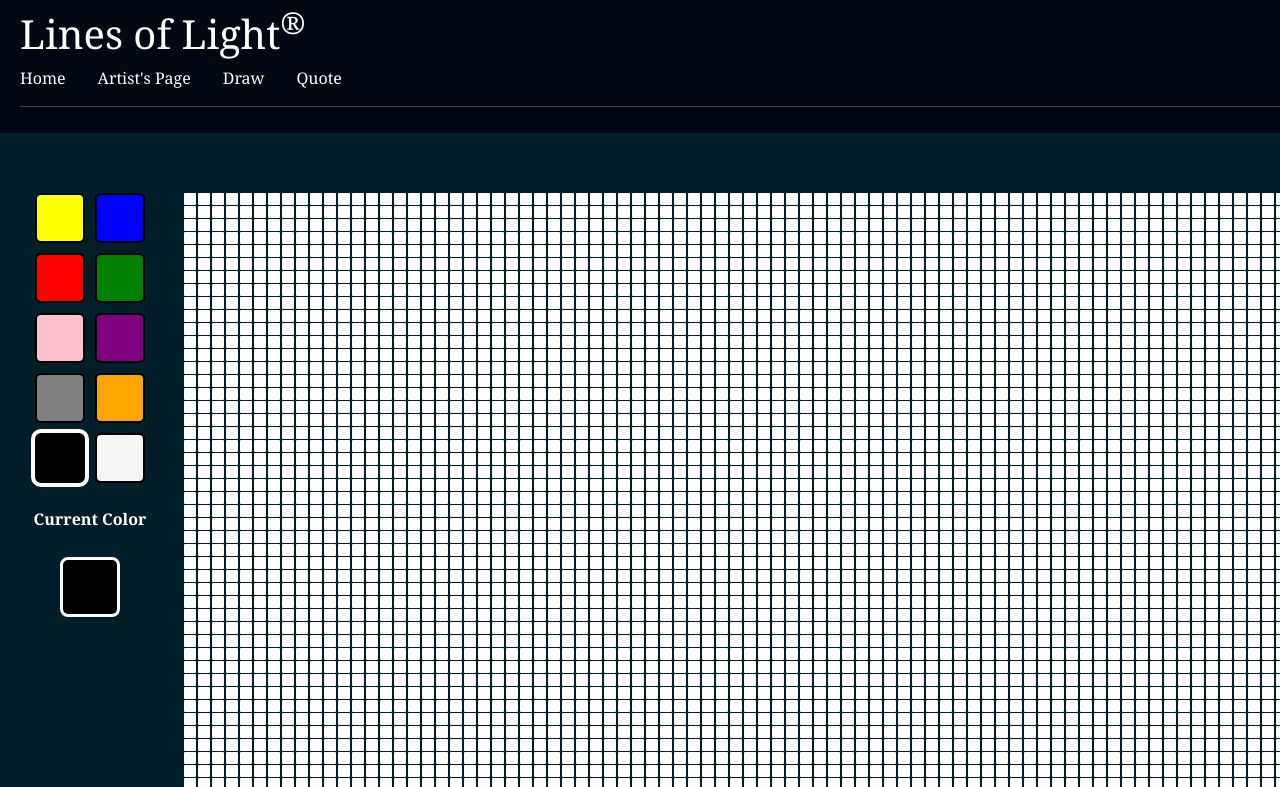
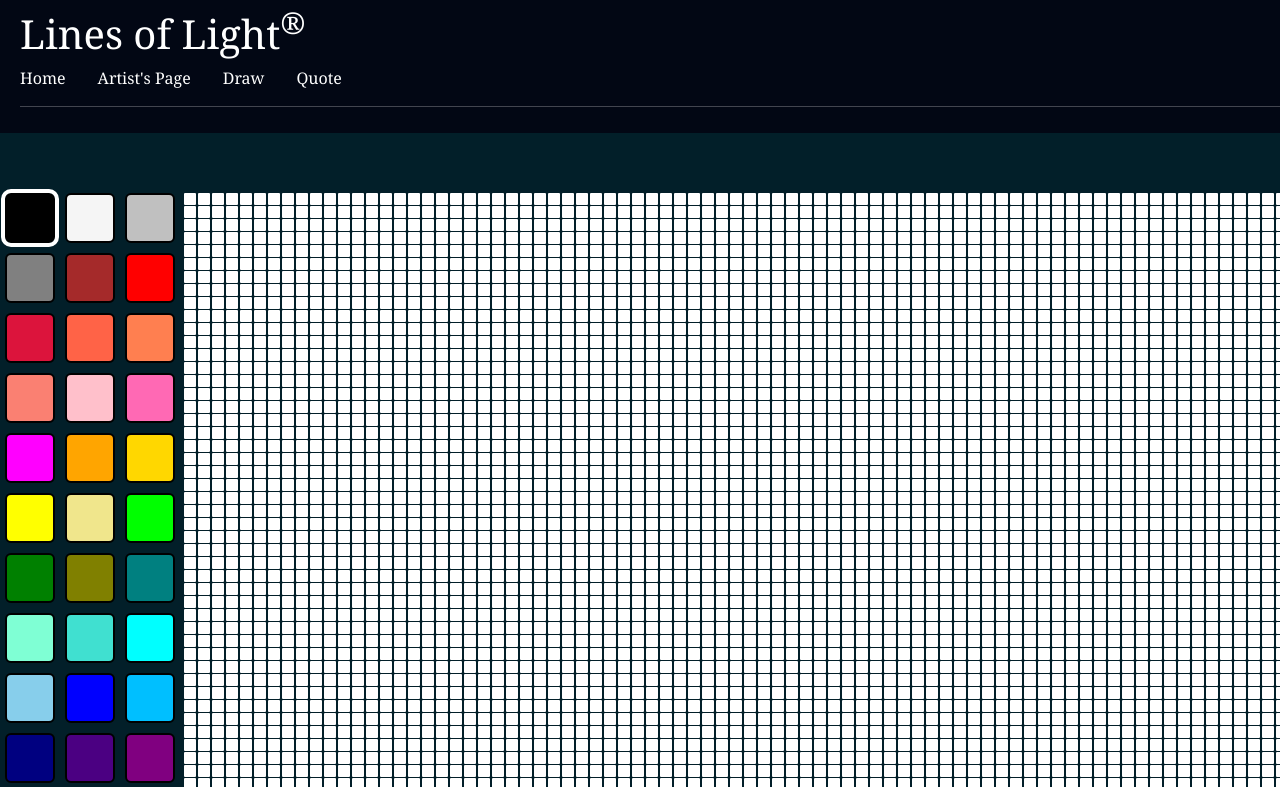
Before and after one commit to Nivlac17/startup, a React (Vite) app: page /draw in a window 1280 px wide. Shown: the top 787 px of the page. Built offline with nearby package versions, Linux system fonts and the light colour scheme.

Commit message:
colors added to color palet

```diff
--- a/src/draw/draw.css
+++ b/src/draw/draw.css
@@ -58,7 +58,7 @@
 
 .gridcolor {
   display: grid;
-  grid-template-columns: repeat(2, 50px);
+  grid-template-columns: repeat(3, 50px);
   gap: 10px;
 }
 
@@ -127,31 +127,23 @@
 
 .chat-message {
   padding: 8px 10px;
-
   background: rgb(238, 238, 238);
-
   border-radius: 6px;
-
   word-wrap: break-word;
 }
 
 .sender {
   display: flex;
   gap: 10px;
-
   padding: 10px;
-
   border-top: 1px solid lightgray;
 }
 
 .sender input {
   flex: 1;
-
   padding: 8px 12px;
-
   border: 1px solid gray;
   border-radius: 6px;
-
   outline: none;
 }
 
--- a/src/draw/draw.jsx
+++ b/src/draw/draw.jsx
@@ -14,17 +14,51 @@ export function Draw() {
   ]);
   const [inputMessage, setInputMessage] = useState("");
 
-  const colors = [
-    "yellow",
-    "blue",
-    "red",
-    "green",
-    "pink",
-    "purple",
-    "grey",
-    "orange",
-    "black",
-    "whitesmoke",
+  const colors = [  // Neutrals
+  "black",
+  "whitesmoke",
+  "silver",
+  "grey",
+  "brown",
+  // Reds / Pinks
+  "red",
+  "crimson",
+  "tomato",
+  "coral",
+  "salmon",
+  "pink",
+  "hotpink",
+  "magenta",
+
+  // Oranges / Yellows
+  "orange",
+  "gold",
+  "yellow",
+  "khaki",
+
+  // Greens
+  "lime",
+  "green",
+  "olive",
+  "teal",
+  "aquamarine",
+  "turquoise",
+
+  // Blues
+  "cyan",
+  "skyblue",
+  "blue",
+  "deepskyblue",
+
+  "navy",
+  "indigo",
+
+  // Purples
+  "purple",
+  "orchid",
+  "violet",
+  "plum"
+
   ];
 
   // Create the drawing grid once
```
